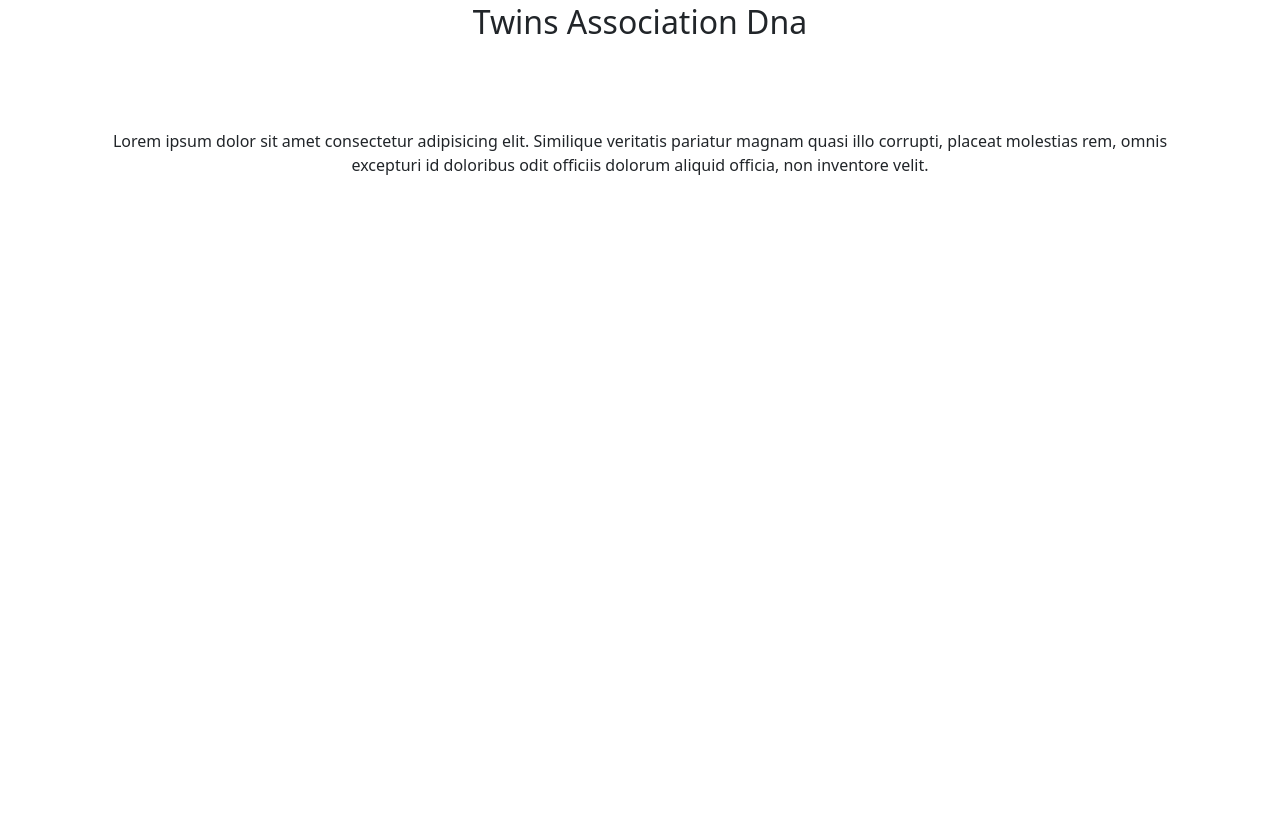
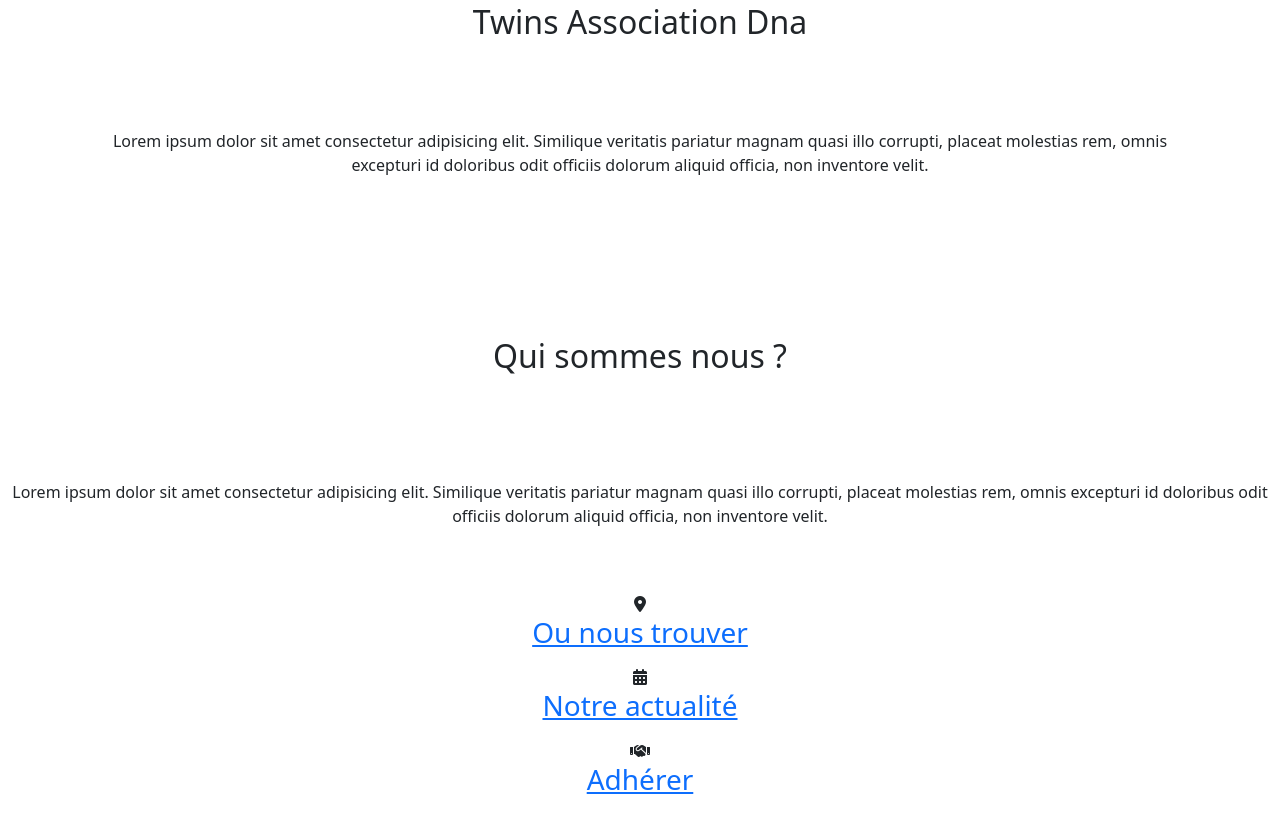
Before and after one commit to TanguyHOSPICE/Eval-Association, a plain HTML site: page index.html in a window 1280 px wide. Shown: the part 1037-1850 px from the top of the page. Before the commit the page ends 1326 px from the top, so only its background shows below. Drawn offline with nearby package versions, Linux system fonts and the light colour scheme.

Commit message:
Add Us section part structure

```diff
--- a/index.html
+++ b/index.html
@@ -39,10 +39,10 @@
             <li class="nav-item"><a href="#en-savoir-plus" class="nav-link text-white active"
                 aria-current="page">Home</a>
             </li>
-                        <li class="nav-item"><a href="#" class="nav-link text-white">Option2</a></li>
-                        <li class="nav-item"><a href="#" class="nav-link text-white">Option3</a></li>
-                        <li class="nav-item"><a href="#" class="nav-link text-white">Option4</a></li>
-                        <li class="nav-item"><a href="#" class="nav-link text-white">Option5</a></li>
+            <li class="nav-item"><a href="#us" class="nav-link text-white">Qui sommes nous ?</a></li>
+            <li class="nav-item"><a href="#locate" class="nav-link text-white">Localiser</a></li>
+            <li class="nav-item"><a href="#news" class="nav-link text-white">Actualités</a></li>
+            <li class="nav-item"><a href="#contact" class="nav-link text-white">Adhérer</a></li>
           </ul>
         </div>
 
@@ -56,7 +56,7 @@
             <div class="welcome-title text-center">
               <h1>Bienvenue chez Twins Association Dna</h1>
               <!-- TODO: h4 add scrollspy? & assign special class scroll-smooth-->
-                            <a href="#" class="btn btn-special btn-lg my-4 scroll-smooth">
+              <a href="#presentation" class="btn btn-special btn-lg my-4 scroll-smooth">
                 <i class="fa-solid fa-dna"></i>
                 En savoir plus
               </a>
@@ -83,13 +83,73 @@
             <div class="separateur separateur-center my-2"></div>
             <!-- Texte de la présentation -->
             <div class="presentation-content py-5">
-                            <!-- TODO: HP.1 insérer text -->
+              <!-- TODO: MP.1 insérer text -->
               <p>
                 Lorem ipsum dolor sit amet consectetur adipisicing elit. Similique veritatis pariatur
                 magnam
                 quasi illo corrupti, placeat molestias rem, omnis excepturi id doloribus odit officiis
                 dolorum aliquid officia, non inventore velit.
               </p>
+            </div>
+          </div>
+        </div>
+      </div>
+    </section>
+
+    <!-- Us part -->
+    <section id="us">
+      <div class="container-fluid services">
+        <div class="row">
+          <div class="col-lg-12 col-xl-12 col-md-12 text-center">
+            <!-- Titre a propos de nous -->
+            <div class="titre py-4 my-4">
+              <h2>Qui sommes nous ?</h2>
+            </div>
+
+            <!-- Séparateur -->
+            <div class="separateur separateur-center text-white"></div>
+
+            <!-- Us content -->
+            <div class="us-content">
+              <div class="us-text py-5">
+                <!-- TODO: MU.1 insérer text -->
+                <p>
+                  Lorem ipsum dolor sit amet consectetur adipisicing elit. Similique veritatis pariatur
+                  magnam
+                  quasi illo corrupti, placeat molestias rem, omnis excepturi id doloribus odit officiis
+                  dolorum aliquid officia, non inventore velit.
+                </p>
+              </div>
+
+              <figure>
+                <i class="fa-solid fa-location-dot"></i>
+                <figcaption>
+                  <!-- TODO: MU.2 Create page-->
+                  <a href="http://" target="_blank" rel="noopener noreferrer">
+                    <h3>Ou nous trouver</h3>
+                  </a>
+                </figcaption>
+              </figure>
+
+              <figure>
+                <i class="fa-solid fa-calendar-days"></i>
+                <figcaption>
+                  <!-- TODO: MU.3 Create page-->
+                  <a href="http://" target="_blank" rel="noopener noreferrer">
+                    <h3>Notre actualité</h3>
+                  </a>
+                </figcaption>
+              </figure>
+
+              <figure>
+                <i class="fa-solid fa-handshake"></i>
+                <figcaption>
+                  <!-- TODO: MU.4 Create page-->
+                  <a href="http://" target="_blank" rel="noopener noreferrer">
+                    <h3>Adhérer</h3>
+                  </a>
+                </figcaption>
+              </figure>
             </div>
           </div>
         </div>
```
Lines whose indentation alone changed are shown as unchanged.
